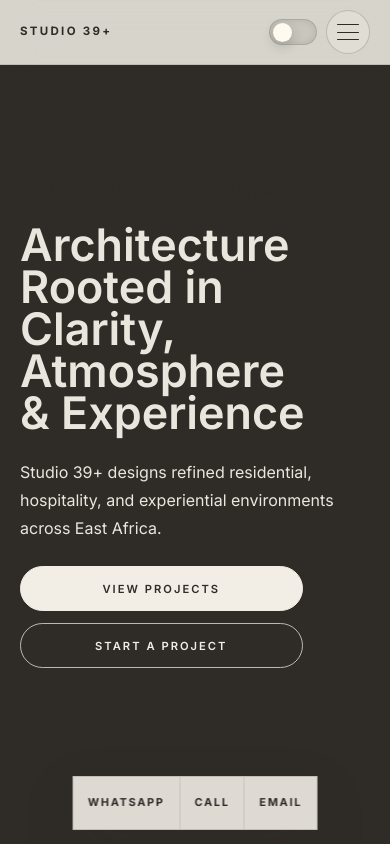
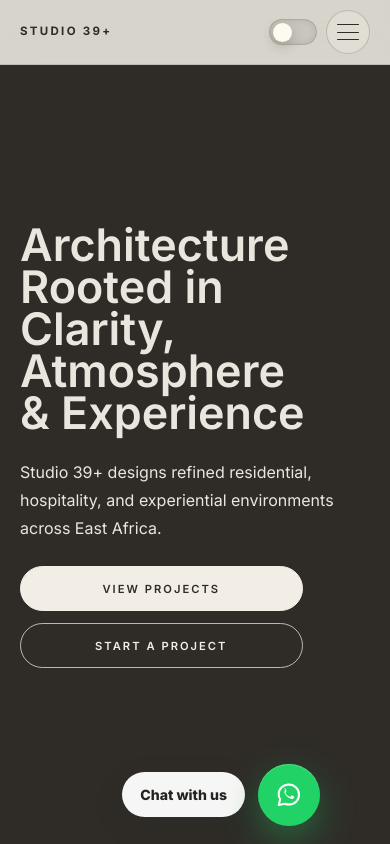
Before and after one commit to frank-005/studio39-plus, a React (Vite) app: page / in a window 390 px wide. Shown: the top 844 px of the page. Built offline with nearby package versions, Linux system fonts and the light colour scheme.

Commit message:
Add floating WhatsApp contact button

```diff
--- /dev/null
+++ b/src/components/FloatingWhatsAppButton.jsx
@@ -0,0 +1,46 @@
+import { useLocation } from 'react-router-dom';
+import { site } from '../data/site';
+
+function WhatsAppIcon() {
+  return (
+    <svg className="floating-whatsapp-icon" viewBox="0 0 32 32" aria-hidden="true" focusable="false">
+      <path
+        d="M16 4.75c-6.05 0-10.95 4.72-10.95 10.55 0 1.97.57 3.82 1.55 5.4L5.1 26.95l6.45-1.45A11.35 11.35 0 0 0 16 26.42c6.05 0 10.95-4.72 10.95-10.55S22.05 4.75 16 4.75Z"
+        fill="none"
+        stroke="currentColor"
+        strokeWidth="2.2"
+        strokeLinejoin="round"
+      />
+      <path
+        d="M12.15 10.92c-.23.12-.92.58-1 1.82-.08 1.24.7 2.73 1.85 4.03 1.15 1.3 3.38 3.15 5.72 3.58 1.22.22 2.08-.42 2.42-.82.34-.4.58-1.37.42-1.62-.15-.25-1.98-1.08-2.3-1.18-.32-.1-.58-.05-.82.25-.24.3-.7.92-.9 1.1-.18.18-.42.18-.75.03-.34-.15-1.42-.52-2.62-1.62-1-.9-1.62-2-1.8-2.33-.18-.33 0-.5.15-.65.15-.16.32-.37.48-.57.15-.2.2-.35.3-.58.1-.23.05-.43-.03-.6-.08-.17-.72-1.72-.98-2.37-.15-.35-.35-.58-.68-.58-.18 0-.38.03-.56.11Z"
+        fill="currentColor"
+      />
+    </svg>
+  );
+}
+
+function FloatingWhatsAppButton() {
+  const location = useLocation();
+  const isContactPage = location.pathname === '/contact';
+
+  if (isContactPage) return null;
+
+  return (
+    <div className="floating-whatsapp-wrap">
+      <a
+        className="floating-whatsapp"
+        href={site.whatsapp}
+        target="_blank"
+        rel="noreferrer"
+        aria-label="Chat with Studio 39+ on WhatsApp"
+      >
+        <span className="floating-whatsapp-label">Chat with us</span>
+        <span className="floating-whatsapp-button">
+          <WhatsAppIcon />
+        </span>
+      </a>
+    </div>
+  );
+}
+
+export default FloatingWhatsAppButton;
--- a/src/layouts/DefaultLayout.jsx
+++ b/src/layouts/DefaultLayout.jsx
@@ -1,13 +1,13 @@
 import Navbar from '../components/Navbar';
 import Footer from '../components/Footer';
-import WhatsAppButton from '../components/WhatsAppButton';
+import FloatingWhatsAppButton from '../components/FloatingWhatsAppButton';
 
 function DefaultLayout({ children }) {
   return (
     <div className="min-h-screen bg-ivory text-charcoal overflow-x-hidden dark:bg-charcoal dark:text-ivory light-surface-overlay">
       <Navbar />
       <main id="main-content">{children}</main>
-      <WhatsAppButton />
+      <FloatingWhatsAppButton />
       <Footer />
     </div>
   );
--- a/src/styles/index.css
+++ b/src/styles/index.css
@@ -52,6 +52,8 @@ a:hover {
   opacity: 0.92;
 }
 
+.floating-whatsapp:hover,
+.floating-whatsapp:focus-visible,
 .whatsapp-float:hover,
 .site-nav-menu-button:hover {
   opacity: 1;
@@ -1167,34 +1169,77 @@ body {
   border-color: currentColor;
 }
 
-.mobile-contact-rail {
-  right: 1.25rem;
-  bottom: calc(1.25rem + env(safe-area-inset-bottom));
+.floating-whatsapp-wrap {
+  position: fixed;
+  right: auto;
+  bottom: calc(1.15rem + env(safe-area-inset-bottom));
+  left: 0;
+  z-index: 45;
   display: none;
-  overflow: hidden;
-  border: 1px solid rgb(47 44 40 / 0.16);
-  background: rgb(242 238 230 / 0.9);
-  backdrop-filter: blur(18px);
-  -webkit-backdrop-filter: blur(18px);
-  box-shadow: 0 18px 50px rgb(47 44 40 / 0.18);
+  width: 100svw;
+  max-width: 100%;
+  align-items: center;
+  justify-content: flex-end;
+  padding-right: calc(1.1rem + env(safe-area-inset-right));
+  pointer-events: none;
 }
 
-.mobile-contact-rail a {
+.floating-whatsapp {
   display: inline-flex;
-  min-height: 3.25rem;
+  width: min(13rem, calc(100svw - 1.5rem));
+  align-items: center;
+  justify-content: flex-end;
+  gap: 0.82rem;
+  color: #20201d;
+  text-decoration: none;
+  pointer-events: auto;
+  transform-origin: right center;
+}
+
+.floating-whatsapp:hover,
+.floating-whatsapp:focus-visible {
+  transform: scale(1.035);
+}
+
+.floating-whatsapp:active {
+  transform: scale(0.985);
+}
+
+.floating-whatsapp-label {
+  display: inline-flex;
+  min-height: 2.8rem;
   align-items: center;
   justify-content: center;
-  padding: 0 0.9rem;
-  border-right: 1px solid rgb(47 44 40 / 0.12);
-  color: #2f2c28;
-  font-size: 0.68rem;
-  font-weight: 700;
-  letter-spacing: 0.16em;
-  text-transform: uppercase;
+  border-radius: 999px;
+  padding: 0 1.12rem;
+  background: rgb(255 255 255 / 0.96);
+  box-shadow: 0 10px 28px rgb(47 44 40 / 0.18);
+  color: #25231f;
+  font-size: 0.88rem;
+  font-weight: 800;
+  letter-spacing: 0;
+  white-space: nowrap;
 }
 
-.mobile-contact-rail a:last-child {
-  border-right: 0;
+.floating-whatsapp-button {
+  display: inline-flex;
+  width: 4.35rem;
+  height: 4.35rem;
+  min-width: 4.35rem;
+  align-items: center;
+  justify-content: center;
+  border-radius: 999px;
+  background: #21d366;
+  color: #ffffff;
+  box-shadow:
+    0 14px 36px rgb(33 211 102 / 0.35),
+    0 14px 30px rgb(47 44 40 / 0.18),
+    inset 0 1px 0 rgb(255 255 255 / 0.22);
+}
+
+.floating-whatsapp-icon {
+  width: 2.08rem;
+  height: 2.08rem;
 }
 
 .contact-check {
@@ -1319,11 +1364,20 @@ body {
     max-width: calc(100vw - 3rem);
   }
 
-  .mobile-contact-rail {
-    right: 50%;
-    bottom: calc(0.9rem + env(safe-area-inset-bottom));
-    display: inline-flex;
-    transform: translateX(50%);
+  .floating-whatsapp-wrap {
+    display: flex;
+    padding-right: calc(4.4rem + env(safe-area-inset-right));
+  }
+
+  .floating-whatsapp-button {
+    width: 3.85rem;
+    height: 3.85rem;
+    min-width: 3.85rem;
+  }
+
+  .floating-whatsapp-icon {
+    width: 1.86rem;
+    height: 1.86rem;
   }
 
   .project-gallery .project-card {
```
